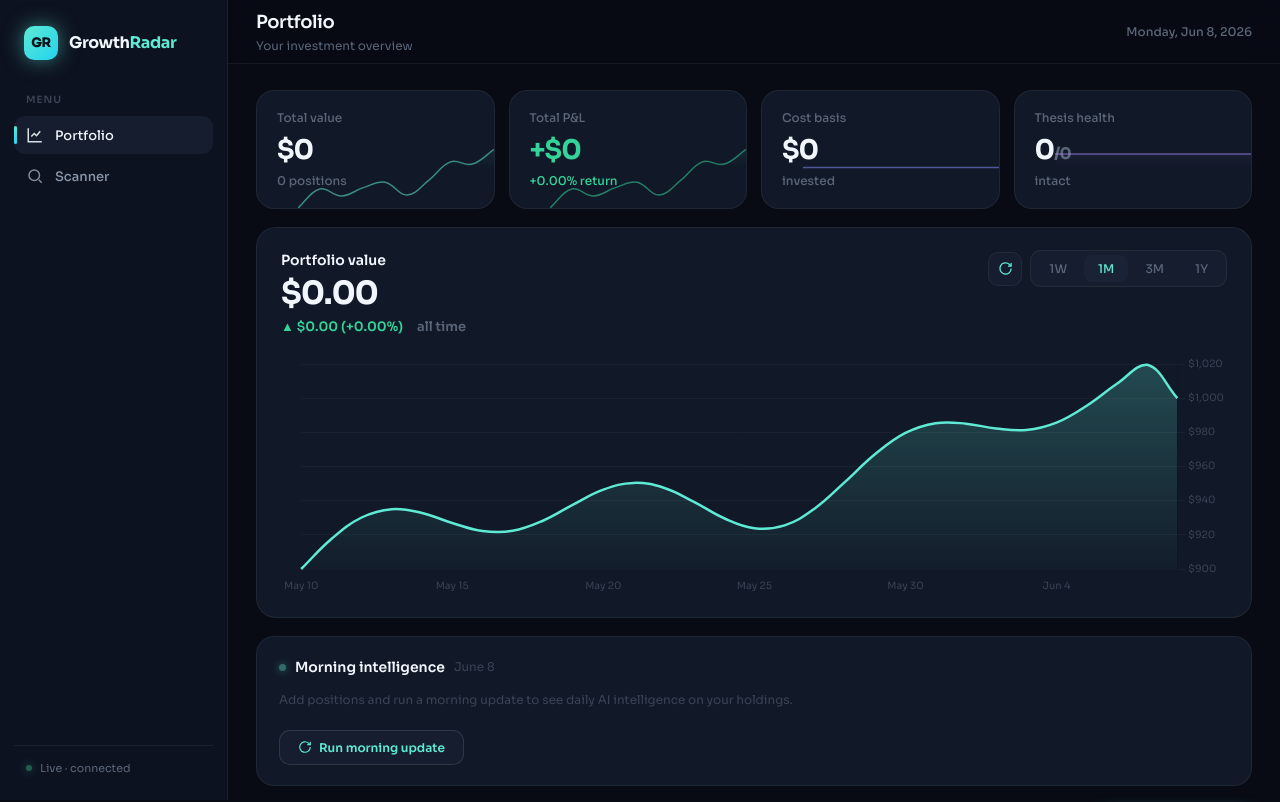
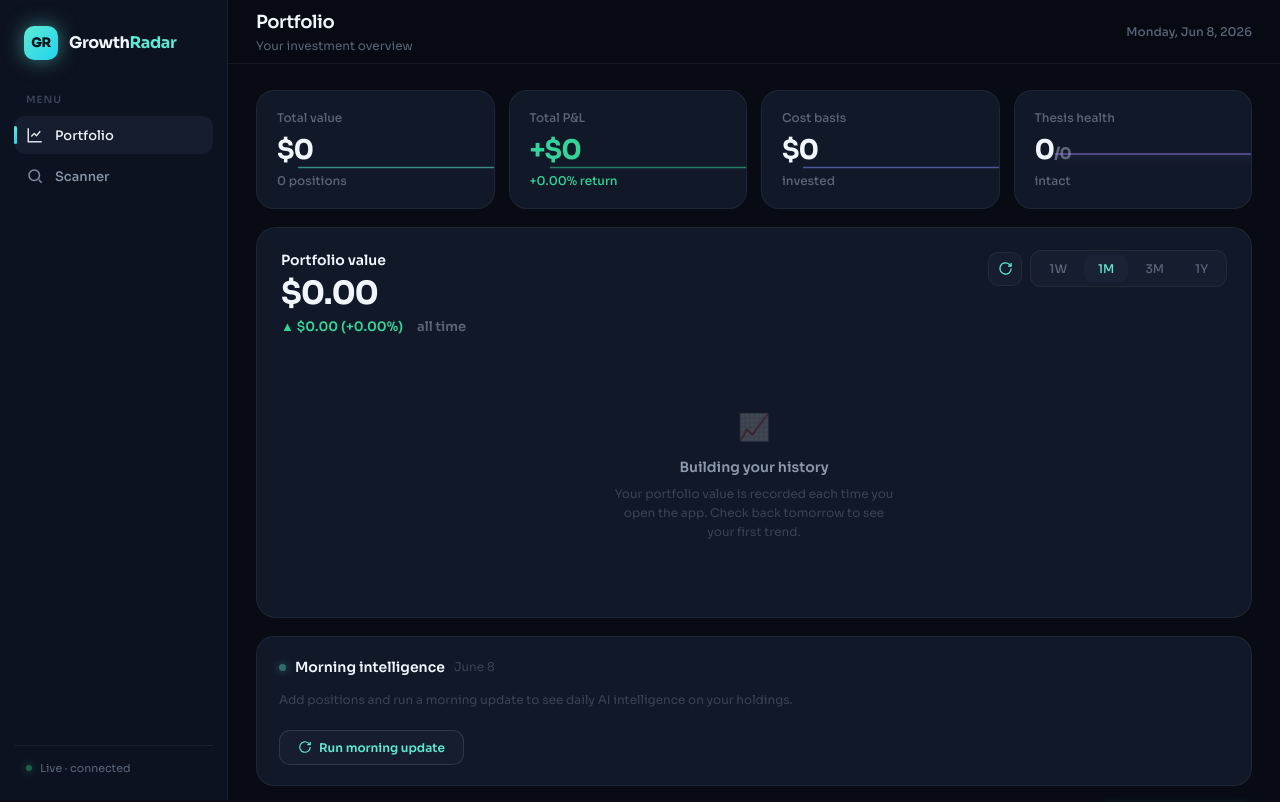
Before and after one commit to Primeau16/Growth-Radar, a website: page public/index.html in a window 1280 px wide. Shown: the top 802 px of the page. Drawn offline with nearby package versions, Linux system fonts and the light colour scheme.

Commit message:
Real portfolio history + remove debug

```diff
--- a/public/index.html
+++ b/public/index.html
@@ -448,7 +448,7 @@ input,select,textarea{outline:none}
               <div id="price-status" style="font-size:11px;color:var(--t4);font-weight:500"></div>
             </div>
           </div>
-          <div class="chart-hero-canvas"><canvas id="portfolio-chart"></canvas></div>
+          <div class="chart-hero-canvas"><canvas id="portfolio-chart"></canvas><div id="chart-empty" style="display:none;position:absolute;inset:0;align-items:center;justify-content:center"></div></div>
         </div>
 
         <div class="intel-card">
@@ -631,7 +631,7 @@ async function fetchLivePrices(){
       const q=d.prices?.[sym];
       if(q&&!isNaN(q.price)){p.current=q.price;p.dayChange=q.percent_change;updated++;}
     });
-    if(updated>0){savePositions();lastPriceUpdate=new Date();renderPortfolio();}
+    if(updated>0){savePositions();recordSnapshot();lastPriceUpdate=new Date();renderPortfolio();}
     setPriceStatus(updated>0?`Updated ${updated} price${updated!==1?"s":""} · ${lastPriceUpdate.toLocaleTimeString([],{hour:"2-digit",minute:"2-digit"})}`:"No prices returned — check tickers");
   }catch(err){
     setPriceStatus("Price update failed: "+err.message);
@@ -669,34 +669,64 @@ function goPage(p){
 /* ── PORTFOLIO ── */
 function savePositions(){try{localStorage.setItem("gr_positions",JSON.stringify(positions));}catch(e){}}
 
-function genPortfolioHistory(range){
-  const pts={"1W":7,"1M":30,"3M":90,"1Y":365}[range]||30;
-  let cur=0;positions.forEach(p=>cur+=p.current*p.shares);
-  let cost=0;positions.forEach(p=>cost+=p.entry*p.shares);
-  if(cur===0)cur=cost||1000;
-  const start=cost||cur*0.9;
-  const arr=[];
-  for(let i=0;i<pts;i++){
-    const t=i/(pts-1);
-    const base=start+(cur-start)*t;
-    const noise=(Math.sin(i*0.7)+Math.sin(i*0.3))*cur*0.015;
-    arr.push(Math.max(0,base+noise));
-  }
-  arr[arr.length-1]=cur;
-  return arr;
+/* ── REAL PORTFOLIO HISTORY (daily snapshots in localStorage) ── */
+function loadSnapshots(){
+  try{const s=localStorage.getItem("gr_history");return s?JSON.parse(s):[];}catch(e){return [];}
+}
+function saveSnapshots(snaps){
+  try{localStorage.setItem("gr_history",JSON.stringify(snaps));}catch(e){}
+}
+// Records today's total value. One snapshot per calendar day (updates if same day).
+function recordSnapshot(){
+  if(!positions.length)return;
+  let total=0;positions.forEach(p=>total+=p.current*p.shares);
+  if(total<=0)return;
+  const today=new Date().toISOString().slice(0,10); // YYYY-MM-DD
+  let snaps=loadSnapshots();
+  const existing=snaps.findIndex(s=>s.date===today);
+  if(existing>-1){snaps[existing].value=total;}
+  else{snaps.push({date:today,value:total});}
+  // keep sorted, cap at ~400 days
+  snaps.sort((a,b)=>a.date.localeCompare(b.date));
+  if(snaps.length>400)snaps=snaps.slice(-400);
+  saveSnapshots(snaps);
+}
+// Returns snapshots filtered to the selected range
+function getHistoryForRange(range){
+  const snaps=loadSnapshots();
+  if(!snaps.length)return [];
+  const days={"1W":7,"1M":30,"3M":90,"1Y":365}[range]||30;
+  const cutoff=new Date();cutoff.setDate(cutoff.getDate()-days);
+  const cutoffStr=cutoff.toISOString().slice(0,10);
+  return snaps.filter(s=>s.date>=cutoffStr);
 }
 
 function drawPortfolioChart(){
   if(portfolioChart){portfolioChart.destroy();portfolioChart=null;}
   const canvas=document.getElementById("portfolio-chart");if(!canvas)return;
-  const data=genPortfolioHistory(portfolioRange);
+  const hist=getHistoryForRange(portfolioRange);
+  const emptyState=document.getElementById("chart-empty");
+
+  // Need at least 2 real data points to draw a meaningful line
+  if(hist.length<2){
+    canvas.style.display="none";
+    if(emptyState){
+      emptyState.style.display="flex";
+      const snaps=loadSnapshots();
+      emptyState.innerHTML=`<div style="text-align:center"><div style="font-size:26px;opacity:.2;margin-bottom:10px">📈</div><div style="font-size:14px;font-weight:600;color:var(--t2);margin-bottom:6px">Building your history</div><div style="font-size:12px;color:var(--t4);line-height:1.6;max-width:280px">${snaps.length===0?"Your portfolio value is recorded each time you open the app. Check back tomorrow to see your first trend.":"1 day recorded so far. Your performance line appears once there are at least 2 days of history."}</div></div>`;
+    }
+    return;
+  }
+  if(emptyState)emptyState.style.display="none";
+  canvas.style.display="block";
+
+  const data=hist.map(s=>s.value);
+  const labels=hist.map(s=>{const d=new Date(s.date+"T00:00:00");return d.toLocaleDateString("en-US",{month:"short",day:"numeric"});});
   const up=data[data.length-1]>=data[0];
   const lc=up?"#5eead4":"#fb7185";
-  const n=data.length;const off={"1W":1,"1M":1,"3M":3,"1Y":12}[portfolioRange]||1;
-  const labels=Array.from({length:n},(_,i)=>{const d=new Date();d.setDate(d.getDate()-(n-1-i)*off);return d.toLocaleDateString("en-US",{month:"short",day:"numeric"});});
   portfolioChart=new Chart(canvas,{
     type:"line",
-    data:{labels,datasets:[{data,borderColor:lc,borderWidth:2.5,pointRadius:0,fill:true,tension:0.4,
+    data:{labels,datasets:[{data,borderColor:lc,borderWidth:2.5,pointRadius:hist.length<=10?3:0,pointBackgroundColor:lc,fill:true,tension:0.4,
       backgroundColor:(ctx)=>{const g=ctx.chart.ctx.createLinearGradient(0,0,0,240);g.addColorStop(0,lc+"40");g.addColorStop(1,lc+"00");return g;}}]},
     options:{responsive:true,maintainAspectRatio:false,plugins:{legend:{display:false},tooltip:{mode:"index",intersect:false,backgroundColor:"#151d2e",titleColor:"#5a6678",bodyColor:"#f0f6fc",borderColor:"rgba(255,255,255,.1)",borderWidth:1,padding:11,displayColors:false,callbacks:{label:ctx=>"$"+Number(ctx.raw).toLocaleString("en-US",{maximumFractionDigits:2})}}},
     scales:{x:{grid:{display:false},ticks:{color:"#3a4456",font:{size:10,family:"Sora"},maxTicksLimit:7}},y:{grid:{color:"rgba(255,255,255,.04)"},ticks:{color:"#3a4456",font:{size:10,family:"Sora"},callback:v=>"$"+Number(v).toLocaleString("en-US",{maximumFractionDigits:0})},position:"right"}},
@@ -723,10 +753,12 @@ function renderPortfolio(){
     <div class="hero-card"><div class="hero-card-label">Cost basis</div><div class="hero-value">$${tc.toLocaleString("en-US",{maximumFractionDigits:0})}</div><div class="hero-sub nu">invested</div><canvas class="hero-spark" id="spark3"></canvas></div>
     <div class="hero-card"><div class="hero-card-label">Thesis health</div><div class="hero-value">${positions.filter(p=>p.health==="intact").length}<span style="font-size:16px;color:var(--t3)">/${positions.length||0}</span></div><div class="hero-sub nu">intact</div><canvas class="hero-spark" id="spark4"></canvas></div>`;
   setTimeout(()=>{
-    miniSpark("spark1",genPortfolioHistory("1M").filter((_,i)=>i%3===0),"#5eead4");
-    miniSpark("spark2",genPortfolioHistory("1M").filter((_,i)=>i%3===0),pnl>=0?"#34d399":"#fb7185");
-    miniSpark("spark3",[tc*.9,tc*.95,tc*.92,tc],"#818cf8");
-    miniSpark("spark4",[1,1,1,1],"#a78bfa");
+    const snaps=loadSnapshots();
+    const sparkData=snaps.length>=2?snaps.slice(-12).map(s=>s.value):[tv,tv];
+    miniSpark("spark1",sparkData,"#5eead4");
+    miniSpark("spark2",sparkData,pnl>=0?"#34d399":"#fb7185");
+    miniSpark("spark3",[tc,tc],"#818cf8");
+    miniSpark("spark4",[1,1],"#a78bfa");
   },50);
 
   const tbl=document.getElementById("pos-table");
@@ -792,7 +824,7 @@ function savePosition(){
   const existing=idx>-1?positions[idx]:null;
   const pos={ticker,name,shares,entry,current,type,thesis,health,addedDate:existing?existing.addedDate:new Date().toLocaleDateString("en-US",{month:"short",day:"numeric"}),updates:existing?existing.updates:[]};
   if(idx>-1)positions[idx]=pos;else positions.push(pos);
-  savePositions();closeAddModal();renderPortfolio();
+  savePositions();recordSnapshot();closeAddModal();renderPortfolio();
 }
 function removePosition(ticker){if(confirm("Remove "+ticker+"?")){positions=positions.filter(p=>p.ticker!==ticker);savePositions();renderPortfolio();}}
 
```
